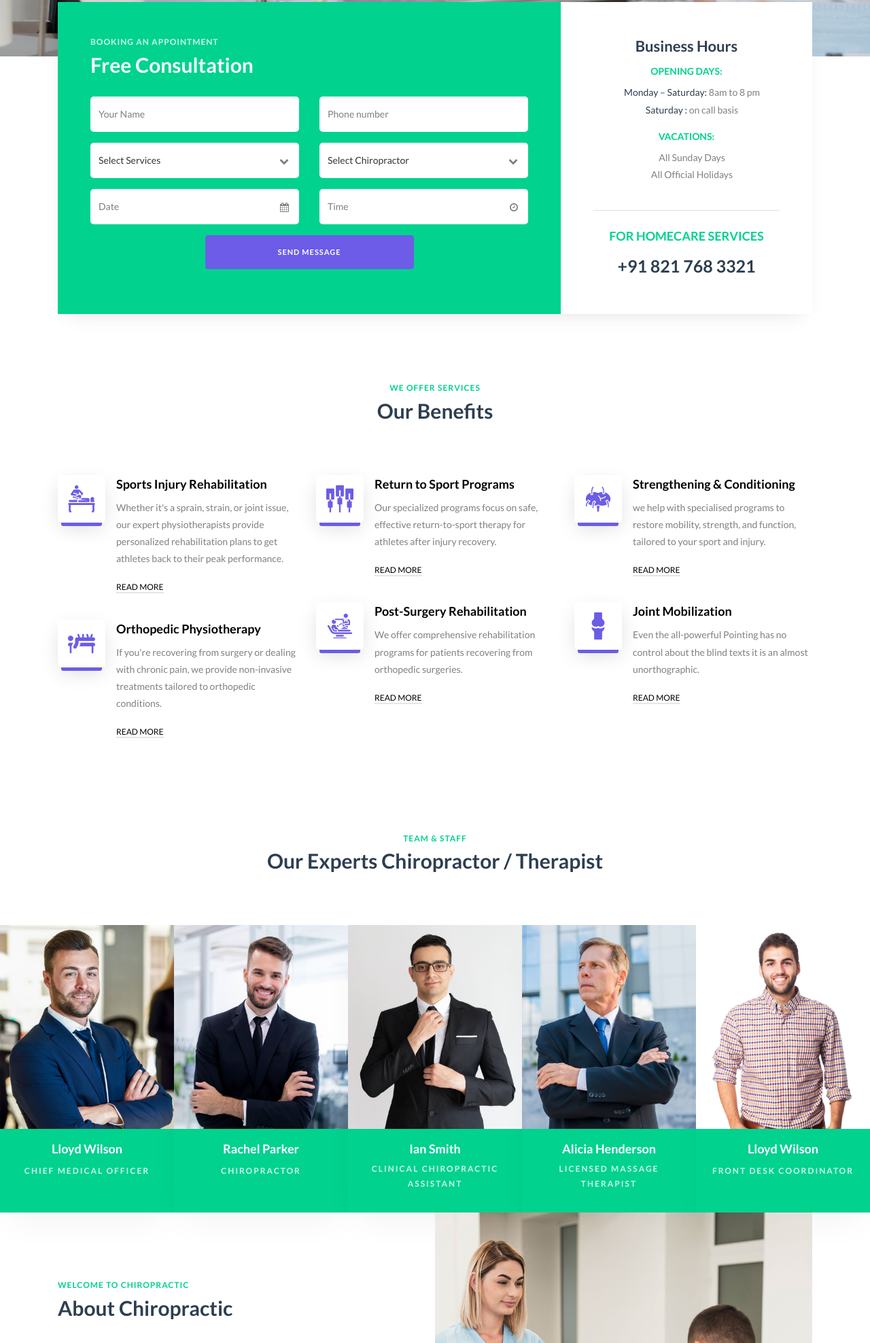
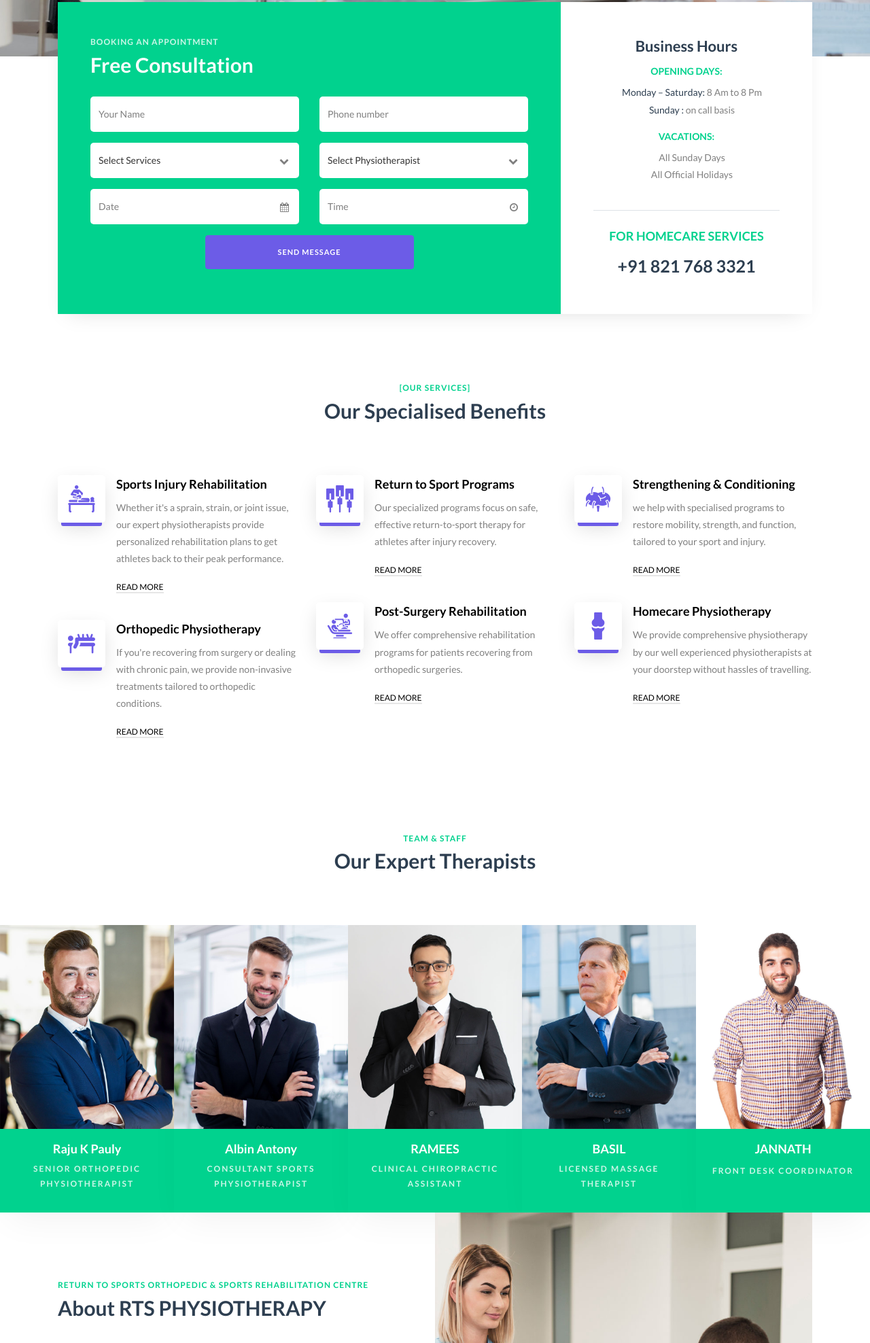
Before and after one commit to besttonephysio/rtsphysio.in, a plain HTML site: page index.html in a window 1280 px wide. Shown: the part 824-2800 px from the top of the page at 68% size. Drawn offline with Linux system fonts and the light colour scheme; some packages are replaced by stand-ins of ours; no server answers; files whose address does not match are found by name.

Commit message:
Update index.html

```diff
--- a/index.html
+++ b/index.html
@@ -168,7 +168,7 @@
 			          					<div class="select-wrap">
 			                      <div class="icon"><span class="fa fa-chevron-down"></span></div>
 			                      <select name="" id="" class="form-control">
-			                      	<option value="">Select Chiropractor</option>
+			                      	<option value="">Select Physiotherapist</option>
 			                        <option value="">Physio Raju K Pauly</option>
 			                        <option value="">Physio Albin Antony</option>
 			                        <option value="">Physio Ramees</option>
@@ -209,8 +209,8 @@
 			              <div class="opening-hours">
 			              	<h4>Opening Days:</h4>
 			              	<p class="pl-3">
-			              		<span><strong>Monday – Saturday:</strong> 8am to 8 pm</span>
-			              		<span><strong>Saturday :</strong> on call basis</span>
+			              		<span><strong>Monday – Saturday:</strong> 8 Am to 8 Pm</span>
+			              		<span><strong>Sunday :</strong> on call basis</span>
 			              	</p>
 			              	<h4>Vacations:</h4>
 			              	<p class="pl-3">
@@ -234,8 +234,8 @@
     	<div class="container">
     		<div class="row justify-content-center pb-5 mb-3">
           <div class="col-md-7 heading-section text-center ftco-animate">
-          	<span class="subheading">We offer Services</span>
-            <h2>Our Benefits</h2>
+          	<span class="subheading">[Our Services]</span>
+            <h2>Our Specialised Benefits</h2>
           </div>
         </div>
     		<div class="row">
@@ -301,8 +301,8 @@
             		<span class="flaticon-bone"></span>
               </div>
               <div class="media-body pl-3">
-                <h3 class="heading">Joint Mobilization</h3>
-                <p>Even the all-powerful Pointing has no control about the blind texts it is an almost unorthographic.</p>
+                <h3 class="heading">Homecare Physiotherapy</h3>
+                <p>We provide comprehensive physiotherapy by our well experienced physiotherapists at your doorstep without hassles of travelling.</p>
                 <p><a href="#" class="btn-custom">Read more</a></p>
               </div>
             </div>
@@ -316,7 +316,7 @@
 				<div class="row no-gutters justify-content-center pb-5 mb-3">
           <div class="col-md-7 heading-section text-center ftco-animate">
           	<span class="subheading">Team &amp; Staff</span>
-            <h2>Our Experts Chiropractor / Therapist</h2>
+            <h2>Our Expert Therapists</h2>
           </div>
         </div>
 				<div class="row no-gutters">
@@ -326,10 +326,10 @@
 								<div class="img align-self-stretch" style="background-image: url(images/staff-1.jpg);"></div>
 							</div>
 							<div class="text pt-3 px-3 pb-4 text-center">
-								<h3>Lloyd Wilson</h3>
-								<span class="position mb-2">Chief Medical Officer</span>
+								<h3>Raju K Pauly</h3>
+								<span class="position mb-2">Senior Orthopedic Physiotherapist  </span>
 								<div class="faded">
-									<!-- <p>I am an ambitious workaholic, but apart from that, pretty simple person.</p> -->
+									<!-- <p>MPT in Orthopedic Physiotherapy.</p> -->
 									<ul class="ftco-social text-center">
 		                <li class="ftco-animate"><a href="#" class="d-flex align-items-center justify-content-center"><span class="fa fa-twitter"></span></a></li>
 		                <li class="ftco-animate"><a href="#" class="d-flex align-items-center justify-content-center"><span class="fa fa-facebook"></span></a></li>
@@ -346,10 +346,10 @@
 								<div class="img align-self-stretch" style="background-image: url(images/staff-2.jpg);"></div>
 							</div>
 							<div class="text pt-3 px-3 pb-4 text-center">
-								<h3>Rachel Parker</h3>
-								<span class="position mb-2">Chiropractor</span>
+								<h3>Albin Antony</h3>
+								<span class="position mb-2">Consultant Sports Physiotherapist</span>
 								<div class="faded">
-									<!-- <p>I am an ambitious workaholic, but apart from that, pretty simple person.</p> -->
+									<!-- <p>BPT,CSRS,CMT,CDNT,CPT,CAFI,CIASTSM .</p> -->
 									<ul class="ftco-social text-center">
 		                <li class="ftco-animate"><a href="#" class="d-flex align-items-center justify-content-center"><span class="fa fa-twitter"></span></a></li>
 		                <li class="ftco-animate"><a href="#" class="d-flex align-items-center justify-content-center"><span class="fa fa-facebook"></span></a></li>
@@ -366,7 +366,7 @@
 								<div class="img align-self-stretch" style="background-image: url(images/staff-3.jpg);"></div>
 							</div>
 							<div class="text pt-3 px-3 pb-4 text-center">
-								<h3>Ian Smith</h3>
+								<h3>RAMEES</h3>
 								<span class="position mb-2">Clinical Chiropractic Assistant</span>
 								<div class="faded">
 									<!-- <p>I am an ambitious workaholic, but apart from that, pretty simple person.</p> -->
@@ -386,7 +386,7 @@
 								<div class="img align-self-stretch" style="background-image: url(images/staff-4.jpg);"></div>
 							</div>
 							<div class="text pt-3 px-3 pb-4 text-center">
-								<h3>Alicia Henderson</h3>
+								<h3>BASIL</h3>
 								<span class="position mb-2">Licensed Massage Therapist</span>
 								<div class="faded">
 									<!-- <p>I am an ambitious workaholic, but apart from that, pretty simple person.</p> -->
@@ -406,7 +406,7 @@
 								<div class="img align-self-stretch" style="background-image: url(images/staff-5.jpg);"></div>
 							</div>
 							<div class="text pt-3 px-3 pb-4 text-center">
-								<h3>Lloyd Wilson</h3>
+								<h3>JANNATH</h3>
 								<span class="position mb-2">Front Desk Coordinator</span>
 								<div class="faded">
 									<!-- <p>I am an ambitious workaholic, but apart from that, pretty simple person.</p> -->
@@ -437,16 +437,16 @@
     			<div class="col-md-6 pr-md-5 py-md-5">
     				<div class="row justify-content-start py-5">
 		          <div class="col-md-12 heading-section ftco-animate">
-		          	<span class="subheading">Welcome to Chiropractic</span>
-		            <h2 class="mb-4">About Chiropractic</h2>
-		            <p>Far far away, behind the word mountains, far from the countries Vokalia and Consonantia, there live the blind texts. Separated they live in Bookmarksgrove right at the coast of the Semantics, a large language ocean. A small river named Duden flows by their place and supplies it with the necessary regelialia. It is a paradisematic country, in which roasted parts of sentences fly into your mouth.</p>
+		          	<span class="subheading"> Return To Sports Orthopedic & Sports Rehabilitation centre</span>
+		            <h2 class="mb-4">About RTS PHYSIOTHERAPY</h2>
+		            <p>Welcome to RTS Physio, the leading orthopedic and sports physiotherapy clinic in Kochi. We specialize in the rehabilitation of sports injuries, joint pain, and recovery from orthopedic surgeries. Whether you're an athlete looking to get back to the game or someone recovering from surgery, our dedicated team of physiotherapists is here to help you achieve optimal physical health.</p>
 		          </div>
 		        </div>
 						<div class="row ftco-counter pb-5" id="section-counter">
 		          <div class="col-md-6 col-lg-4 d-flex justify-content-center counter-wrap ftco-animate">
 		            <div class="block-18">
 		              <div class="text">
-		                <strong class="number" data-number="45">0</strong>
+		                <strong class="number" data-number="3">0</strong>
 		              </div>
 		              <div class="text">
 		              	<span>Years of <br>Experienced</span>
@@ -454,9 +454,8 @@
 		            </div>
 		          </div>
 		          <div class="col-md-6 col-lg-4 d-flex justify-content-center counter-wrap ftco-animate">
-		            <div class="block-18">
 		              <div class="text">
-		                <strong class="number" data-number="2342">0</strong>
+		                <strong class="number" data-number="2000+">0</strong>
 		              </div>
 		              <div class="text">
 		              	<span>Happy <br>Customers</span>
@@ -466,10 +465,10 @@
 		          <div class="col-md-6 col-lg-4 d-flex justify-content-center counter-wrap ftco-animate">
 		            <div class="block-18">
 		              <div class="text">
-		                <strong class="number" data-number="30">0</strong>
+		                <strong class="number" data-number="30+">0</strong>
 		              </div>
 		              <div class="text">
-		              	<span>Award <br>Winning</span>
+		              	<span>Sports <br>Activities</span>
 		              </div>
 		            </div>
 		          </div>
```
